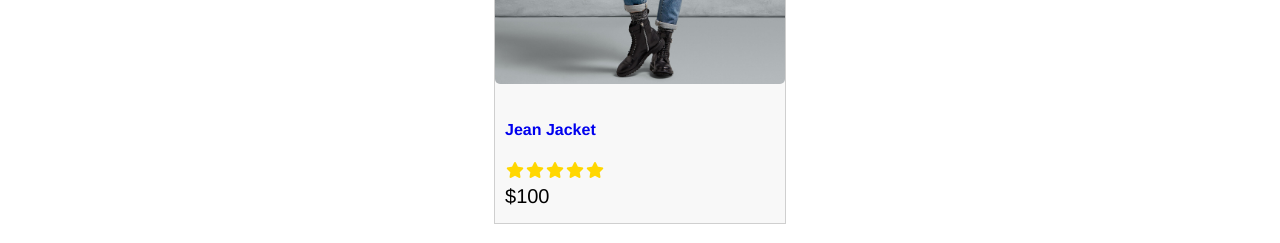
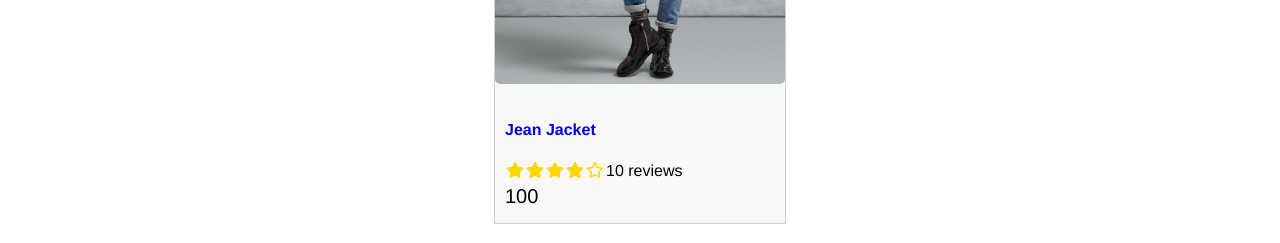
Before and after one commit to RubesWorld/ecommerce-store, a React (Create React App) app: page / in a window 1280 px wide. Shown: the part 341-584 px from the top of the page. Built offline with nearby package versions, Linux system fonts and the light colour scheme.

Commit message:
made product code modular

```diff
--- a/src/App.js
+++ b/src/App.js
@@ -16,43 +16,7 @@ function App() {
       <main>
         <div>
           {data.products.map((product) => (
-            <div>
-              <div className="row center">
-                <div className="card">
-                  <a href={`/product/${product.id}`}>
-                    <img
-                      className="medium"
-                      src={product.image}
-                      alt={product.name}
-                    />
-                  </a>
-                  <div className="card-body">
-                    <a href={`/product/${product.id}`}>
-                      <h2>{product.name}</h2>
-                    </a>
-                    <div className="rating">
-                      <span>
-                        <i className="fa fa-star"></i>
-                      </span>
-                      <span>
-                        <i className="fa fa-star"></i>
-                      </span>
-                      <span>
-                        <i className="fa fa-star"></i>
-                      </span>
-                      <span>
-                        <i className="fa fa-star"></i>
-                      </span>
-                      <span>
-                        <i className="fa fa-star"></i>
-                      </span>
-                    </div>
-                    <div className="price">${product.price}</div>
-                  </div>
-                </div>
-              </div>
-              {/* <ProductCard key={product.id} product={product} /> */}
-            </div>
+            <ProductCard key={product.id} product={product} />
           ))}
         </div>
       </main>
--- a/src/Components/ProductCard.js
+++ b/src/Components/ProductCard.js
@@ -1,40 +1,19 @@
 import React from "react";
+import Rating from "./Rating.js";
 
 function ProductCard({ product }) {
   return (
-    <div>
-      <div className="row center">
-        <div className="card">
+    <div className="row center">
+      <div key={product.id} className="card">
+        <a href={`/product/${product.id}`}>
+          <img className="medium" src={product.image} alt="product-pants" />
+        </a>
+        <div className="card-body">
           <a href="product.html">
-            <img
-              className="medium"
-              src="./images/product-1.jpg"
-              alt="product-pants"
-            />
+            <h2>{product.name}</h2>
           </a>
-          <div className="card-body">
-            <a href="product.html">
-              <h2>{product.products.name}</h2>
-            </a>
-            <div className="rating">
-              <span>
-                <i className="fa fa-star"></i>
-              </span>
-              <span>
-                <i className="fa fa-star"></i>
-              </span>
-              <span>
-                <i className="fa fa-star"></i>
-              </span>
-              <span>
-                <i className="fa fa-star"></i>
-              </span>
-              <span>
-                <i className="fa fa-star"></i>
-              </span>
-            </div>
-            <div className="price">{product.products.price}</div>
-          </div>
+          <Rating rating={product.rating} numReviews={product.numReviews} />
+          <div className="price">{product.price}</div>
         </div>
       </div>
     </div>
--- /dev/null
+++ b/src/Components/Rating.js
@@ -0,0 +1,66 @@
+import React from "react";
+
+function Rating({ rating, numReviews }) {
+  return (
+    <div className="rating">
+      <span>
+        <i
+          className={
+            rating >= 1
+              ? "fa fa-star"
+              : rating >= 0.5
+              ? "fa fa-star-half-o"
+              : "fa fa-star-o"
+          }
+        ></i>
+      </span>
+      <span>
+        <i
+          className={
+            rating >= 2
+              ? "fa fa-star"
+              : rating >= 1.5
+              ? "fa fa-star-half-o"
+              : "fa fa-star-o"
+          }
+        ></i>
+      </span>
+      <span>
+        <i
+          className={
+            rating >= 3
+              ? "fa fa-star"
+              : rating >= 2.5
+              ? "fa fa-star-half-o"
+              : "fa fa-star-o"
+          }
+        ></i>
+      </span>
+      <span>
+        <i
+          className={
+            rating >= 4
+              ? "fa fa-star"
+              : rating >= 3.5
+              ? "fa fa-star-half-o"
+              : "fa fa-star-o"
+          }
+        ></i>
+      </span>
+      <span>
+        <i
+          className={
+            rating >= 5
+              ? "fa fa-star"
+              : rating >= 4.5
+              ? "fa fa-star-half-o"
+              : "fa fa-star-o"
+          }
+        ></i>
+      </span>
+      <span>{numReviews + " reviews"}</span>
+    </div>
+  );
+}
+
+export default Rating;
--- a/src/styles/product.scss
+++ b/src/styles/product.scss
@@ -30,3 +30,7 @@ img.medium {
   color: gold;
   margin: 0.1rem;
 }
+
+.rating span:last-child {
+  color: black;
+}
```
